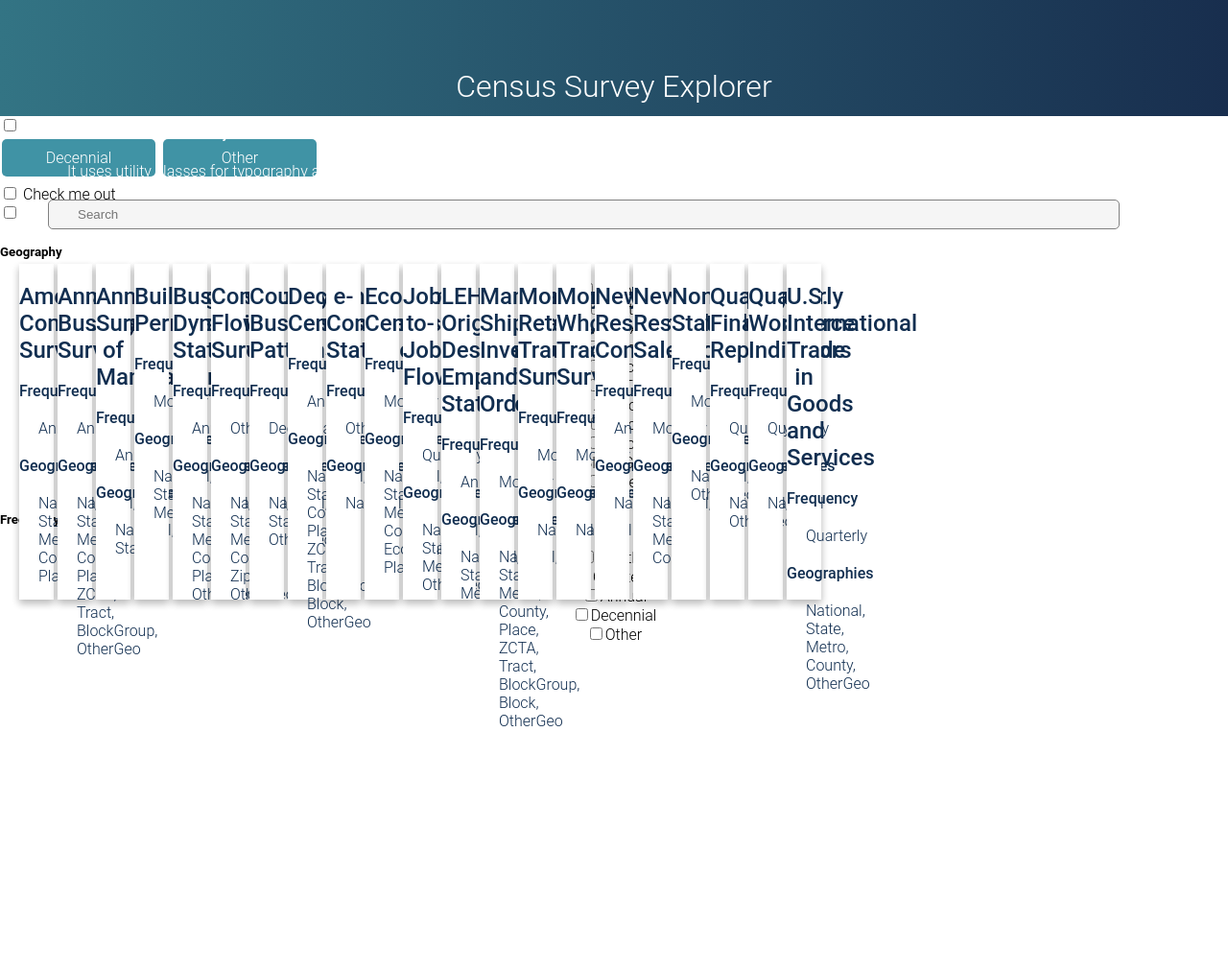
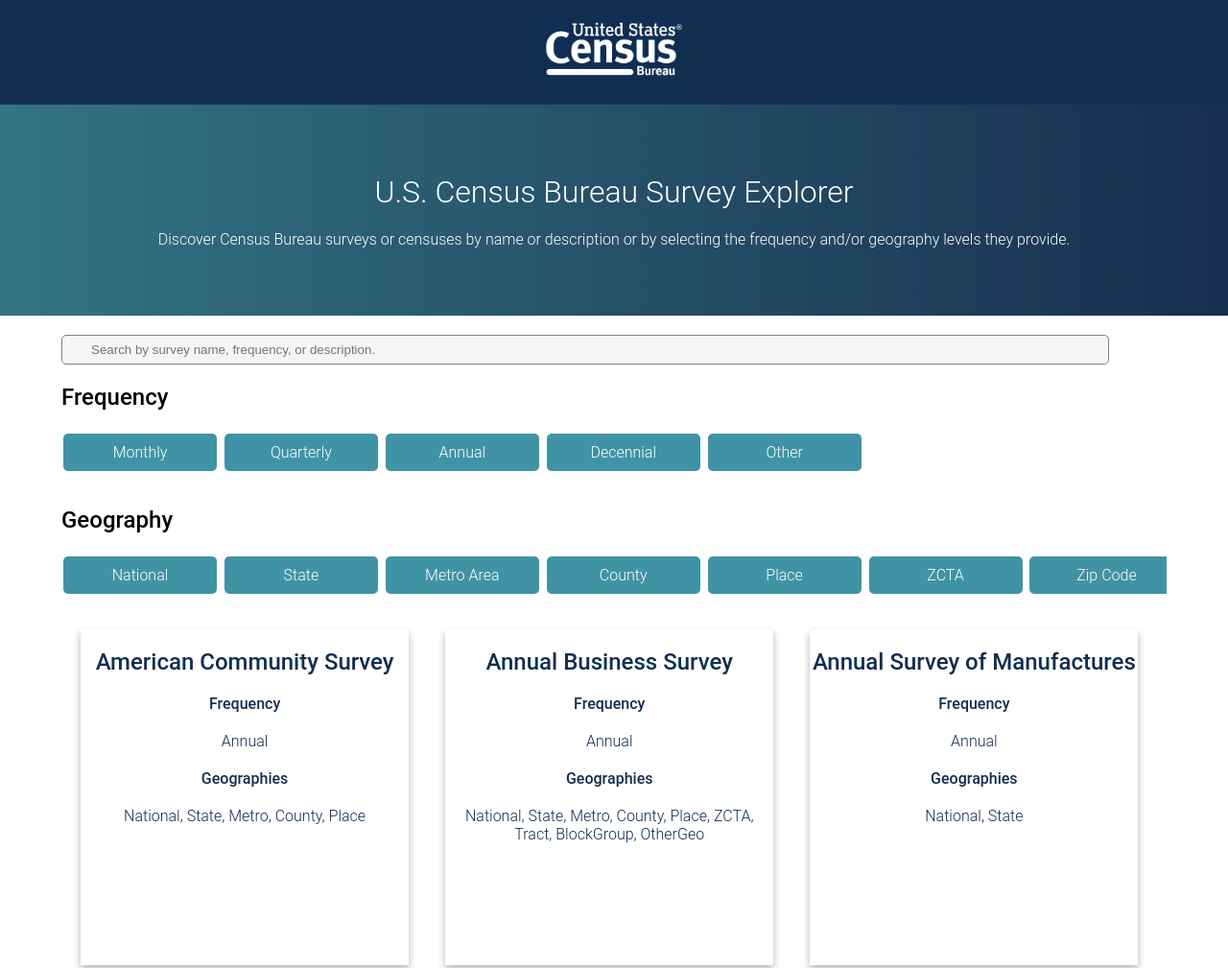
Before and after one commit to amyflo/censussurveys, a plain HTML site: page index.html in a window 1280 px wide. Shown: the top 1009 px of the page at 96% size. Drawn offline with nearby package versions, Linux system fonts and the light colour scheme.

Commit message:
committing back to past

```diff
--- a/index.html
+++ b/index.html
@@ -9,19 +9,40 @@
 </head>
 <body>
 
-    <div class="jumbotron hero jumbotron-fluid">
-      <div class="container">
-        <h1>Census Survey Explorer</h1>
-        <h5>Discover Census Bureau surveys or censuses by name or description or by selecting the frequency and/or geography levels they provide.</h5>
-        <p>It uses utility classes for typography and spacing to space content out within the larger container.</p>
-        <input class="quicksearch" placeholder="Search" type="text">
-      </div>
+  <div class="header">
+    <img src="https://github.com/amyflo/censussurveys/blob/master/assets/logo.jpg?raw=true" width="150px" alt="U.S. Census Bureau Logo">
   </div>
 
+  <div class="hero">
+    <h1>U.S. Census Bureau Survey Explorer</h1>
+    <p style="text-align: center;">Discover Census Bureau surveys or censuses by name or description or by selecting the frequency and/or geography levels they provide.</p>
+  </div>
 
-      <span>
-        <div class="checkbox-button">
-          <input type="checkbox" class="sr-only" id="exampleCheck1">
+  <section>
+  <div class="wrapper">
+    <input class="quicksearch" placeholder="Search by survey name, frequency, or description." type="text">
+  </div>
+
+  <!--FREQUENCIES-->
+
+  <h2>Frequency</h2>
+  <div class="wrapper ">
+    <div class="scrolls">
+      <div class="btn-group">
+        <div id="ck-button">
+          <label>
+             <input class="sr-only"  type="checkbox" value=".Monthly"><span>Monthly</span>
+          </label>
+       </div>
+       <div id="ck-button">
+          <label>
+             <input class="sr-only" type="checkbox" value=".Quarterly"><span>Quarterly</span>
+          </label>
+       </div>
+        <div id="ck-button">
+          <label>
+            <input class="sr-only" type="checkbox" value=".Annual"><span>Annual</span>
+          </label>
         </div>
         <div id="ck-button">
           <label>
@@ -37,117 +58,66 @@
     </div>
   </div>
 
-    <div class="form-group form-check">
-      <input type="checkbox" class="form-check-input" id="exampleCheck1">
-      <label class="form-check-label" for="exampleCheck1">Check me out</label>
-    </div>
-
-    <input type="checkbox" class="form-check-input" id="exampleCheck1">
-
-    <div class="container mx-auto">
-      <div class="row mb-3">
-        <div class="col-sm-12 ">
-          <h5>Geography</h5>
-          <div class="wrapper mb-1">
+  <!--GEOGRAPHIES-->
+  <h2>Geography</h2>
+  <div class="wrapper">
     <div class="scrolls">
       <div class="btn-group">
-
-
-                <div class="ck-button">
+        <div id="ck-button">
           <label>
-                    <input class="sr-only"  type="checkbox" value=".National" ><span>National</span>
+             <input class="sr-only"  type="checkbox" value=".National"><span>National</span>
           </label>
         </div>
-                <div class="ck-button">
+        <div id="ck-button">
           <label>
              <input class="sr-only" type="checkbox" value=".State"><span>State</span>
           </label>
         </div>
-                <div class="ck-button">
+        <div id="ck-button">
           <label>
             <input class="sr-only" type="checkbox" value=".Metro"><span>Metro Area</span>
           </label>
         </div>
-                <div class="ck-button">
+        <div id="ck-button">
           <label>
              <input class="sr-only" type="checkbox" value=".County"><span>County</span>
           </label>
         </div>
-                <div class="ck-button">
+        <div id="ck-button">
           <label>
              <input class="sr-only" type="checkbox" value=".Place"><span>Place</span>
           </label>
         </div>
-                <div class="ck-button">
+        <div id="ck-button">
           <label>
             <input class="sr-only" type="checkbox" value=".ZCTA"><span>ZCTA</span>
           </label>
         </div>
-                <div class="ck-button">
+        <div id="ck-button">
           <label>
             <input class="sr-only" type="checkbox" value=".Zip"><span>Zip Code</span>
           </label>
         </div>
-                <div class="ck-button">
+        <div id="ck-button">
           <label>
             <input class="sr-only" type="checkbox" value=".Tract"><span>Tract</span>
           </label>
         </div>
-                <div class="ck-button">
+        <div id="ck-button">
           <label>
             <input class="sr-only" type="checkbox" value=".Block"><span>Block</span>
           </label>
         </div>
-                <div class="ck-button">
+        <div id="ck-button">
           <label>
             <input class="sr-only" type="checkbox" value=".BlockGroup"><span>Block Group</span>
           </label>
         </div>
-                <div class="ck-button">
+        <div id="ck-button">
           <label>
             <input class="sr-only" type="checkbox" value=".OtherGeo"><span>Other</span>
           </label>
         </div>
-              </div>
-            </div>
-          </div>
-          <h5>Frequency</h5>
-          <div class="wrapper mb-1">
-            <div class="scrolls">
-              <div class="btn-group">
-                <div class="ck-button">
-
-                  <label>
-                      <input class="sr-only freq"  type="checkbox" value=".Monthly"><span>Monthly</span>
-                  </label>
-                </div>
-                <div class="ck-button">
-                  <label>
-                      <input class="sr-only freq" type="checkbox" value=".Quarterly"><span>Quarterly</span>
-                  </label>
-                </div>
-                <div class="ck-button">
-                  <label>
-                    <input class="sr-only freq" type="checkbox" value=".Annual"><span>Annual</span>
-                  </label>
-                </div>
-                <div class="ck-button">
-                  <label>
-                      <input class="sr-only freq" type="checkbox" value=".Decennial"><span>Decennial</span>
-                  </label>
-                </div>
-                <div class="ck-button">
-                  <label>
-                      <input class="sr-only freq" type="checkbox" value=".Other"><span>Other</span>
-                  </label>
-                </div>
-              </div>
-            </div>
-          </div>
-        </div>
-      </div>
-      <div class="row mx-auto">
-        <div class="card-columns" id="grid"></div>
       </div>
     </div>
   </div>
--- a/style.css
+++ b/style.css
@@ -102,6 +102,74 @@
   -webkit-border-radius: 5px;
   -moz-border-radius: 5px;
   border-radius: 5px;
+}
+
+.scrolls {
+  overflow-x: scroll;
+  overflow-y: hidden;
+  height: 60px;
+  white-space:nowrap
+}
+
+.sr-only {
+  position:absolute;
+  left:-10000px;
+  top:auto;
+  width:1px;
+  height:1px;
+  overflow:hidden;
+}
+
+.card {
+  width: 33%;
+}
+
+.container {
+  margin: auto;
+  position: relative;
+  width: 100%;
+}
+
+@media screen and (min-width: 800px) and (max-width: 1000px) {
+  .card {
+    width: 50%;
+  }
+  .flip-card{
+    height: 400px;
+  }
+  .flip-card-text{
+    width: 100%;
+  }
+  p{
+    margin: 10px;
+  }
+}
+
+@media screen and (max-width: 800px) {
+  .card {
+    width: 100%;
+  }
+  .flip-card{
+    height: 400px;
+  }
+  .flip-card-text{
+    width: 100%;
+  }
+  p{
+    margin: 0px;
+  }
+  .container{
+    width: 100%;
+
+  }
+}
+
+/* Quick Search */
+
+.wrapper {
+  position: relative;
+  display: flex;
+  min-width: 100px;
 }
 
 .quicksearch {
```
Lines whose indentation alone changed are shown as unchanged.
